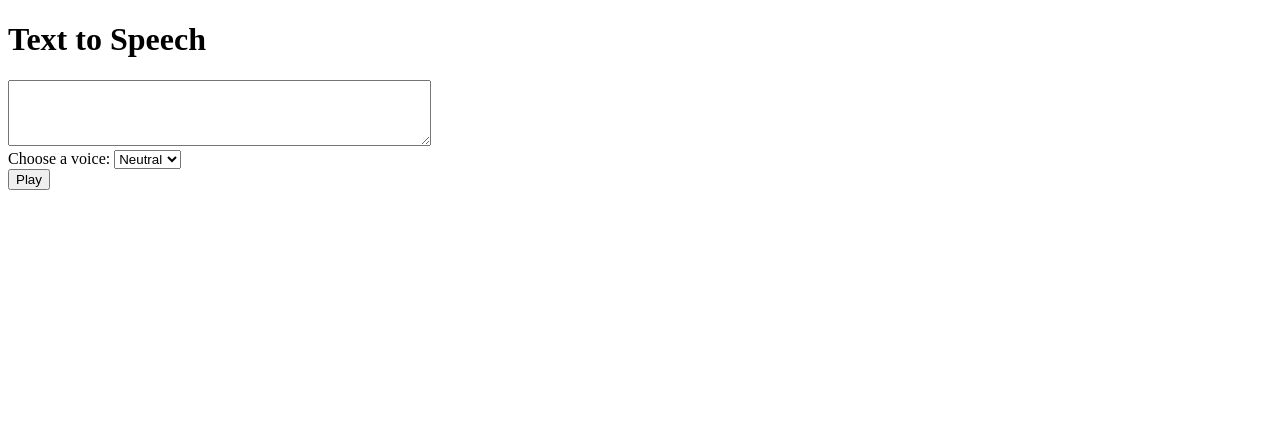
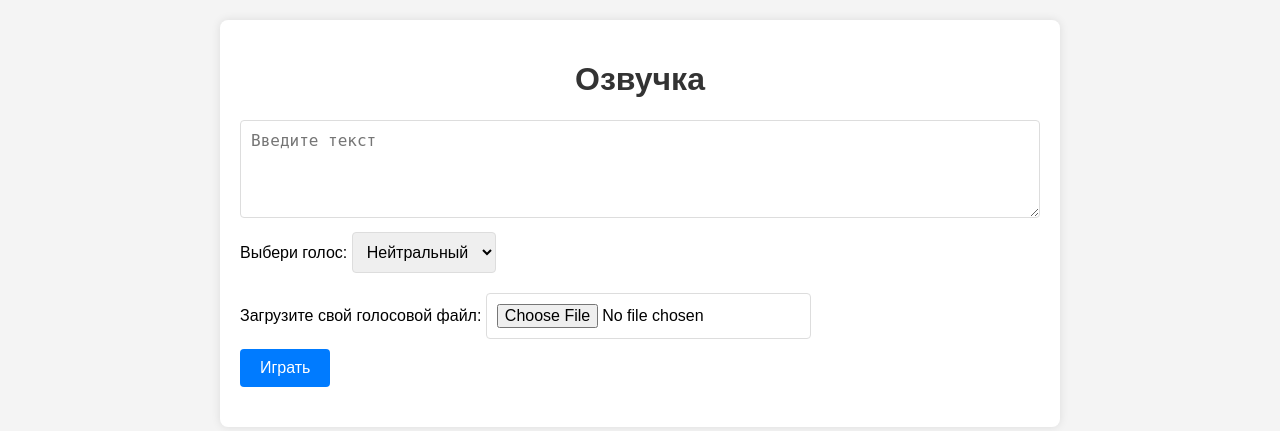
Before and after one commit to HikkiJaba/AIVideoClone, a Flask app: page / in a window 1280 px wide. Shown: the top 431 px of the page. Run offline with Flask 3, Linux system fonts and the light colour scheme.

Commit message:
add voice-ai

```diff
--- a/AIVideoClone.py
+++ b/AIVideoClone.py
@@ -1,47 +1,64 @@
 import os
 import cv2
 import numpy as np
-import pyttsx3
+import torch
 from flask import Flask, request, render_template, jsonify, send_from_directory
-import imghdr
 import base64
+from TTS.api import TTS
 
 app = Flask(__name__)
 app.config['UPLOAD_FOLDER'] = 'static'
+app.config['SPEAKER_FOLDER'] = 'speakers'
 
-def text_to_speech(text, gender='neutral'):
-    engine = pyttsx3.init()
-    voices = engine.getProperty('voices')
+# Определите устройство
+device = "cuda" if torch.cuda.is_available() else "cpu"
 
-    if gender == 'male':
-        engine.setProperty('voice', voices[0].id)
-    elif gender == 'female':
-        engine.setProperty('voice', voices[1].id)
+# Инициализация TTS
+tts = TTS("tts_models/multilingual/multi-dataset/xtts_v2").to(device)
 
-    file_name = f"output_{text[:10]}.mp3"
+def save_file(file, folder):
+    if not os.path.exists(folder):
+        os.makedirs(folder)
+    file_path = os.path.join(folder, file.filename)
+    file.save(file_path)
+    print(f"File saved to: {file_path}")  # Отладочное сообщение
+    return file_path
+
+def text_to_speech(text, speaker_wav=None, language='ru'):
+    file_name = f"output_{text[:10]}.wav"
     file_path = os.path.join(app.config['UPLOAD_FOLDER'], file_name)
-    engine.save_to_file(text, file_path)
-    engine.runAndWait()
 
-    return file_name
+    try:
+        if speaker_wav:
+            if not os.path.exists(speaker_wav):
+                raise FileNotFoundError(f"Speaker file not found: {speaker_wav}")
+            wav = tts.tts(text=text, speaker_wav=speaker_wav, language=language)
+            tts.tts_to_file(text=text, speaker_wav=speaker_wav, language=language, file_path=file_path)
+        else:
+            tts.tts_to_file(text=text, language=language, file_path=file_path)
+    except Exception as e:
+        print(f"Error during TTS synthesis: {e}")
+        return None
 
-def delete_file(filename):
-    file_path = os.path.join(app.config['UPLOAD_FOLDER'], filename)
-    if os.path.exists(file_path):
-        os.remove(file_path)
-        print(f"Deleted {filename}")
-    else:
-        print(f"File {filename} not found")
+    return file_path
 
 @app.route('/synthesize', methods=['POST'])
 def synthesize():
-    data = request.json
-    text = data.get('text')
-    gender = data.get('gender', 'neutral')
+    text = request.form.get('text')
+    gender = request.form.get('gender', 'neutral')
+    speaker_file = request.files.get('speaker_file')
 
-    file_name = text_to_speech(text, gender)
+    if speaker_file:
+        speaker_path = save_file(speaker_file, app.config['SPEAKER_FOLDER'])
+    else:
+        speaker_path = None
 
-    return jsonify({'status': 'success', 'file': file_name})
+    file_path = text_to_speech(text, speaker_wav=speaker_path, language='ru')
+
+    if file_path:
+        return jsonify({'status': 'success', 'file': file_path})
+    else:
+        return jsonify({'status': 'error', 'message': 'Failed to synthesize speech'}), 500
 
 @app.route('/audio/<filename>')
 def get_audio(filename):
@@ -49,43 +66,6 @@ def get_audio(filename):
 
 @app.route("/", methods=["GET", "POST"])
 def index():
-    if request.method == "POST":
-        if "file" not in request.files:
-            return "No file part"
-
-        file = request.files["file"]
-
-        if file.filename == "":
-            return "No selected file"
-
-        file_stream = file.read()
-        image_type = imghdr.what(None, file_stream)
-
-        if not image_type:
-            return "Uploaded file is not an image"
-
-        nparr = np.frombuffer(file_stream, np.uint8)
-        image = cv2.imdecode(nparr, cv2.IMREAD_COLOR)
-
-        if image is None or image.size == 0:
-            return "Failed to load or decode image file"
-
-        image_gray = cv2.cvtColor(image, cv2.COLOR_BGR2GRAY)
-
-        face_cascade = cv2.CascadeClassifier("cascades/haarcascade_frontalface_default.xml")
-
-        faces = face_cascade.detectMultiScale(image_gray)
-
-        if len(faces) > 0:
-            result_text = "Лицо обнаружено на изображении."
-        else:
-            result_text = "Лиц не обнаружено на изображении."
-
-        _, img_encoded = cv2.imencode('.png', image)
-        img_base64 = base64.b64encode(img_encoded).decode('utf-8')
-
-        return render_template("result.html", result=result_text, image=img_base64)
-
     return render_template("index.html")
 
 if __name__ == "__main__":
--- a/templates/index.html
+++ b/templates/index.html
@@ -3,40 +3,119 @@
 <head>
     <meta charset="UTF-8">
     <meta name="viewport" content="width=device-width, initial-scale=1.0">
-    <title>Text to Speech</title>
+    <title>Озвучка</title>
+    <style>
+        body {
+            font-family: Arial, sans-serif;
+            margin: 20px;
+            padding: 0;
+            background-color: #f4f4f4;
+        }
+
+        h1 {
+            text-align: center;
+            color: #333;
+        }
+
+        .container {
+            max-width: 800px;
+            margin: 0 auto;
+            padding: 20px;
+            background: #fff;
+            border-radius: 8px;
+            box-shadow: 0 0 10px rgba(0, 0, 0, 0.1);
+        }
+
+        textarea {
+            width: 100%;
+            padding: 10px;
+            border: 1px solid #ddd;
+            border-radius: 4px;
+            box-sizing: border-box;
+            font-size: 16px;
+        }
+
+        select, input[type="file"] {
+            margin: 10px 0;
+            padding: 10px;
+            border: 1px solid #ddd;
+            border-radius: 4px;
+            box-sizing: border-box;
+            font-size: 16px;
+        }
+
+        button {
+            display: inline-block;
+            padding: 10px 20px;
+            font-size: 16px;
+            color: #fff;
+            background-color: #007bff;
+            border: none;
+            border-radius: 4px;
+            cursor: pointer;
+            transition: background-color 0.3s;
+        }
+
+        button:hover {
+            background-color: #0056b3;
+        }
+
+        #audio {
+            display: block;
+            margin-top: 20px;
+            width: 100%;
+        }
+
+        #error {
+            color: red;
+            margin-top: 20px;
+        }
+    </style>
 </head>
 <body>
-    <h1>Text to Speech</h1>
-    <textarea id="text" rows="4" cols="50"></textarea><br>
-    <label for="gender">Choose a voice:</label>
-    <select id="gender">
-        <option value="neutral">Neutral</option>
-        <option value="male">Male</option>
-        <option value="female">Female</option>
-    </select><br>
-    <button onclick="synthesizeSpeech()">Play</button>
-    <audio id="audio" controls style="display:none;"></audio>
+    <div class="container">
+        <h1>Озвучка</h1>
+        <form id="synthesizeForm" enctype="multipart/form-data">
+            <textarea id="text" name="text" rows="4" placeholder="Введите текст"></textarea><br>
+            <label for="gender">Выбери голос:</label>
+            <select id="gender" name="gender">
+                <option value="neutral">Нейтральный</option>
+                <option value="male">Мужской</option>
+                <option value="female">Женский</option>
+            </select><br>
+            <label for="speaker_file">Загрузите свой голосовой файл:</label>
+            <input type="file" id="speaker_file" name="speaker_file" accept="audio/*"><br>
+            <button type="button" onclick="synthesizeSpeech()">Играть</button>
+        </form>
+        <audio id="audio" controls style="display:none;"></audio>
+        <div id="error"></div>
+    </div>
 
     <script>
         function synthesizeSpeech() {
-            const text = document.getElementById('text').value;
-            const gender = document.getElementById('gender').value;
+            const formData = new FormData(document.getElementById('synthesizeForm'));
+            const errorDiv = document.getElementById('error');
+            errorDiv.innerHTML = ''; // Очистить предыдущие ошибки
+            const audio = document.getElementById('audio');
+            audio.style.display = 'none';
 
             fetch('/synthesize', {
                 method: 'POST',
-                headers: {
-                    'Content-Type': 'application/json'
-                },
-                body: JSON.stringify({ text: text, gender: gender })
+                body: formData
             })
             .then(response => response.json())
             .then(data => {
                 if (data.status === 'success') {
-                    const audio = document.getElementById('audio');
                     audio.style.display = 'block';
-                    audio.src = '/audio/' + data.file;
+                    audio.src = data.file;
                     audio.play();
+                } else {
+                    errorDiv.innerHTML = data.message || 'Ошибка синтеза речи';
                 }
+            })
+            .catch(error => {
+                console.error('Error:', error);
+                errorDiv.innerHTML = 'Ошибка синтеза речи';
             });
         }
     </script>
```
Also changed, not shown: main.py (added, +18 -0 lines), img/face.jpg (deleted), img/pianino.jpg (deleted), static/face.jpg (deleted), static/pianino.jpg (deleted), static/Снимок экрана 2024-07-13 121846.png (deleted), 7 other files.
